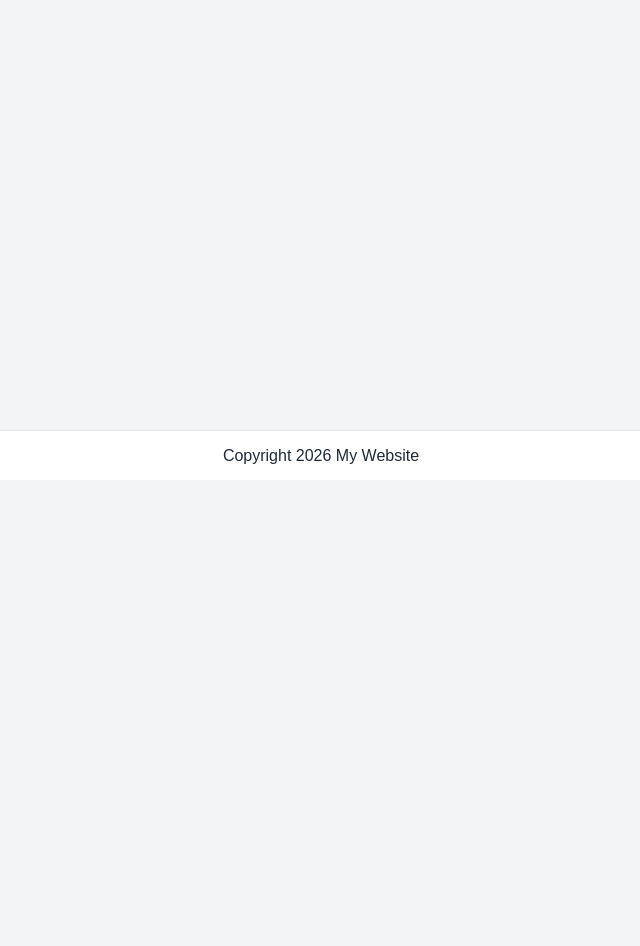
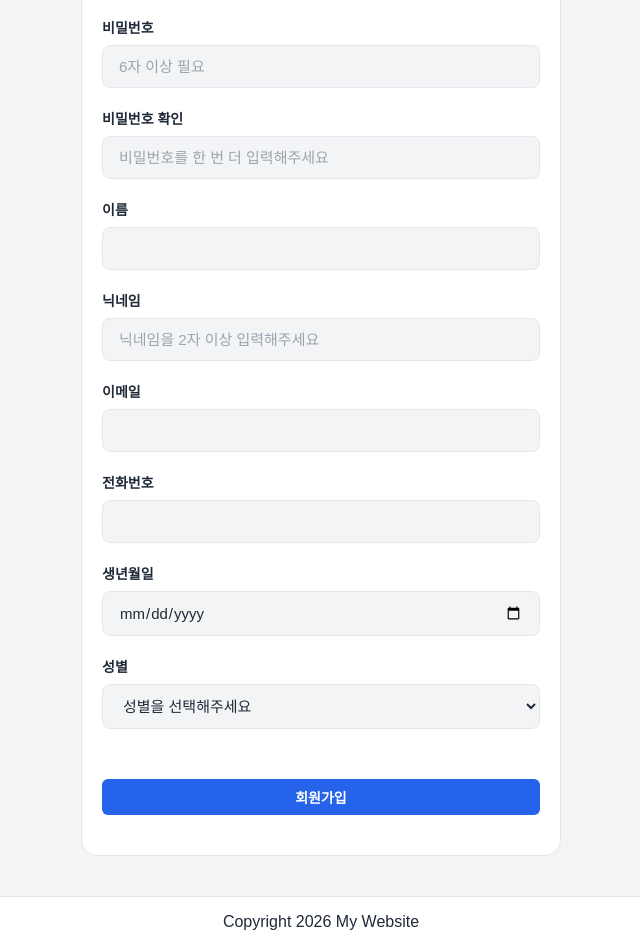
Before and after one commit to drasla/lecture-forum-frontend, a React (Vite) app: page /auth/signup in a window 1280 px wide. Shown: the part 320-1266 px from the top of the page, without its empty margins (319-959 px from the left). Before the commit the page ends 800 px from the top, so only its background shows below. Built offline with nearby package versions, Linux system fonts and the light colour scheme.

Commit message:
SignUpPage 디자인 완성

```diff
--- a/src/components/common/button/Button.tsx
+++ b/src/components/common/button/Button.tsx
@@ -4,13 +4,14 @@
 export type ButtonColorType = "primary" | "secondary" | "success" | "error" | "warning" | "info";
 export type ButtonVariantType = "contained" | "text" | "icon";
 
-const StyledButton = styled.button<{ $color: ButtonColorType; $variant: ButtonVariantType }>`
+const StyledButton = styled.button<{ $color: ButtonColorType; $variant: ButtonVariantType; $fullWidth?: boolean; }>`
+    width: ${props => props.$fullWidth ? "100%" : "auto"};
     font-size: 14px;
     font-weight: 600;
     color: ${props => (props.$variant === "contained" ? "#ffffff" : "inherit")};
     background-color: ${props =>
         props.$variant === "contained" ? props.theme.colors[props.$color] : "transparent"};
-    padding: ${props => props.$variant === "icon" ? "8px" : "8px 12px"};
+    padding: ${props => (props.$variant === "icon" ? "8px" : "8px 12px")};
     border-radius: ${props => (props.$variant === "icon" ? "50%" : "6px")};
     transition: all 0.5s;
 
@@ -30,13 +31,14 @@
     children: ReactNode;
     color: ButtonColorType;
     variant: ButtonVariantType;
-    as?: ElementType,
+    fullWidth?: boolean;
+    as?: ElementType;
     to?: string;
 }
 
-function Button({ children, color, variant, ...props }: Props) {
+function Button({ children, color, variant, fullWidth, ...props }: Props) {
     return (
-        <StyledButton $color={color} $variant={variant} {...(props as any)} >
+        <StyledButton $color={color} $variant={variant} $fullWidth={fullWidth} {...(props as any)}>
             {children}
         </StyledButton>
     );
--- a/src/pages/auth/signup/signUpPage.tsx
+++ b/src/pages/auth/signup/signUpPage.tsx
@@ -1,6 +1,9 @@
 import { useForm } from "react-hook-form";
 import { type SignUpInputType, signUpSchema } from "../../../schemas/auth/signUpSchema.ts";
 import { zodResolver } from "@hookform/resolvers/zod";
+import styled from "styled-components";
+import { Gender } from "../../../types/user.type.ts";
+import Button from "../../../components/common/button/Button.tsx";
 
 function SignUpPage() {
     // 회원가입 화면
@@ -18,16 +21,230 @@
 
     // 이렇게 zod의 내용을 react-hook-form에 연결하기 위한 라이브러리 설치
     // pnpm install @hookform/resolvers
+
+    // isSubmitting : handleSubmit을 통해 "전송" 중이라면 true, 아니라면 false 값
     const {
         register,
         handleSubmit,
         formState: { errors, isSubmitting },
     } = useForm<SignUpInputType>({
         resolver: zodResolver(signUpSchema),
-        mode: "onBlur"   // 언제 검증할 것인지
+        mode: "onBlur", // 언제 검증할 것인지
     });
 
-    return <></>;
+    const onSubmit = () => {};
+
+    return (
+        <AuthContainer>
+            <FormCard onSubmit={handleSubmit(onSubmit)}>
+                <Title>회원가입</Title>
+                <SubTitle>토론대난투에 오신 것을 환영합니다!</SubTitle>
+
+                <FormBox>
+                    <InputGroup>
+                        <Label htmlFor={"username"}>아이디</Label>
+                        <Input
+                            {...register("username")}
+                            $hasError={!!errors.username} // !를 붙인다는건, 어떠한 값이든 있으면 false 없으면 true, 반대값으로 boolean 형변환
+                            // !!를 붙인다는건, 어떠한 값이든 있으면 true 없으면 false, boolean 형변환
+                            id={"username"}
+                            placeholder={"4자 이상 필요"}
+                        />
+                        {errors.username && <ErrorMessage>{errors.username.message}</ErrorMessage>}
+                    </InputGroup>
+                    <InputGroup>
+                        <Label htmlFor={"password"}>비밀번호</Label>
+                        <Input
+                            {...register("password")}
+                            $hasError={!!errors.password}
+                            id={"password"}
+                            placeholder={"6자 이상 필요"}
+                            type={"password"}
+                        />
+                        {errors.password && <ErrorMessage>{errors.password.message}</ErrorMessage>}
+                    </InputGroup>
+                    <InputGroup>
+                        <Label htmlFor={"passwordConfirm"}>비밀번호 확인</Label>
+                        <Input
+                            {...register("passwordConfirm")}
+                            $hasError={!!errors.passwordConfirm}
+                            id={"passwordConfirm"}
+                            placeholder={"비밀번호를 한 번 더 입력해주세요"}
+                            type={"password"}
+                        />
+                        {errors.passwordConfirm && (
+                            <ErrorMessage>{errors.passwordConfirm.message}</ErrorMessage>
+                        )}
+                    </InputGroup>
+                    <InputGroup>
+                        <Label htmlFor={"name"}>이름</Label>
+                        <Input {...register("name")} $hasError={!!errors.name} id={"name"} />
+                        {errors.name && <ErrorMessage>{errors.name.message}</ErrorMessage>}
+                    </InputGroup>
+                    <InputGroup>
+                        <Label htmlFor={"nickname"}>닉네임</Label>
+                        <Input
+                            {...register("nickname")}
+                            $hasError={!!errors.nickname}
+                            id={"nickname"}
+                            placeholder={"닉네임을 2자 이상 입력해주세요"}
+                        />
+                        {errors.nickname && <ErrorMessage>{errors.nickname.message}</ErrorMessage>}
+                    </InputGroup>
+                    <InputGroup>
+                        <Label htmlFor={"email"}>이메일</Label>
+                        <Input
+                            {...register("email")}
+                            $hasError={!!errors.email}
+                            id={"email"}
+                            type={"email"}
+                        />
+                        {errors.email && <ErrorMessage>{errors.email.message}</ErrorMessage>}
+                    </InputGroup>
+                    <InputGroup>
+                        <Label htmlFor={"phoneNumber"}>전화번호</Label>
+                        <Input
+                            {...register("phoneNumber")}
+                            $hasError={!!errors.phoneNumber}
+                            id={"phoneNumber"}
+                            type={"tel"}
+                        />
+                        {errors.phoneNumber && (
+                            <ErrorMessage>{errors.phoneNumber.message}</ErrorMessage>
+                        )}
+                    </InputGroup>
+                    <InputGroup>
+                        <Label htmlFor={"birthdate"}>생년월일</Label>
+                        {/* type="date"를 통해 입력을 받더라도, 전송하는 내용은 "xxxx-xx-xx" 형태의 string이 전송됨 */}
+                        <Input
+                            {...register("birthdate")}
+                            $hasError={!!errors.birthdate}
+                            id={"birthdate"}
+                            type={"date"}
+                        />
+                        {errors.birthdate && (
+                            <ErrorMessage>{errors.birthdate.message}</ErrorMessage>
+                        )}
+                    </InputGroup>
+                    <InputGroup>
+                        <Label htmlFor={"gender"}>성별</Label>
+                        <Select {...register("gender")} $hasError={!!errors.gender} id={"gender"}>
+                            <option value={""}>성별을 선택해주세요</option>
+                            <option value={Gender.MALE}>남성</option>
+                            <option value={Gender.FEMALE}>여성</option>
+                        </Select>
+                        {errors.gender && <ErrorMessage>{errors.gender.message}</ErrorMessage>}
+                    </InputGroup>
+                </FormBox>
+
+                <Button
+                    color={"primary"}
+                    variant={"contained"}
+                    fullWidth={true}
+                    disabled={isSubmitting}
+                    type={"submit"}>
+                    회원가입
+                </Button>
+            </FormCard>
+        </AuthContainer>
+    );
 }
 
 export default SignUpPage;
+
+const AuthContainer = styled.div`
+    display: flex;
+    justify-content: center;
+    align-items: center;
+`;
+
+const FormCard = styled.form`
+    width: 100%;
+    max-width: 480px;
+    background-color: ${props => props.theme.colors.background.paper};
+    border-radius: 16px;
+    border: 1px solid ${props => props.theme.colors.divider};
+    padding: 40px 20px;
+`;
+
+const Title = styled.h1`
+    font-size: 28px;
+    font-weight: 800;
+    color: ${props => props.theme.colors.primary};
+    margin-bottom: 8px;
+    text-align: center;
+`;
+
+const SubTitle = styled.h6`
+    font-size: 15px;
+    color: ${props => props.theme.colors.text.disabled};
+    text-align: center;
+    margin-bottom: 32px;
+`;
+
+const FormBox = styled.div`
+    display: flex;
+    flex-direction: column;
+    gap: 20px;
+    margin-bottom: 50px;
+`;
+
+const InputGroup = styled.div`
+    display: flex;
+    flex-direction: column;
+    gap: 8px;
+`;
+
+const Label = styled.label`
+    font-size: 14px;
+    font-weight: 800;
+    color: ${props => props.theme.colors.text.default};
+`;
+
+const Input = styled.input<{ $hasError?: boolean }>`
+    width: 100%;
+    padding: 12px 16px;
+    background-color: ${props => props.theme.colors.background.default};
+    border: 1px solid
+        ${props => (props.$hasError ? props.theme.colors.error : props.theme.colors.divider)};
+    border-radius: 8px;
+    font-size: 15px;
+    color: ${props => props.theme.colors.text.default};
+    transition: all 0.5s;
+
+    &::placeholder {
+        color: ${props => props.theme.colors.text.disabled};
+    }
+
+    &:focus {
+        border-color: ${props =>
+            props.$hasError ? props.theme.colors.error : props.theme.colors.primary};
+    }
+`;
+
+const Select = styled.select<{ $hasError?: boolean }>`
+    width: 100%;
+    padding: 12px 16px;
+    background-color: ${props => props.theme.colors.background.default};
+    border: 1px solid
+        ${props => (props.$hasError ? props.theme.colors.error : props.theme.colors.divider)};
+    border-radius: 8px;
+    font-size: 15px;
+    color: ${props => props.theme.colors.text.default};
+    transition: all 0.5s;
+
+    &::placeholder {
+        color: ${props => props.theme.colors.text.disabled};
+    }
+
+    &:focus {
+        border-color: ${props =>
+            props.$hasError ? props.theme.colors.error : props.theme.colors.primary};
+    }
+`;
+
+const ErrorMessage = styled.span`
+    font-size: 13px;
+    color: ${props => props.theme.colors.error};
+    font-weight: 500;
+`;
```
